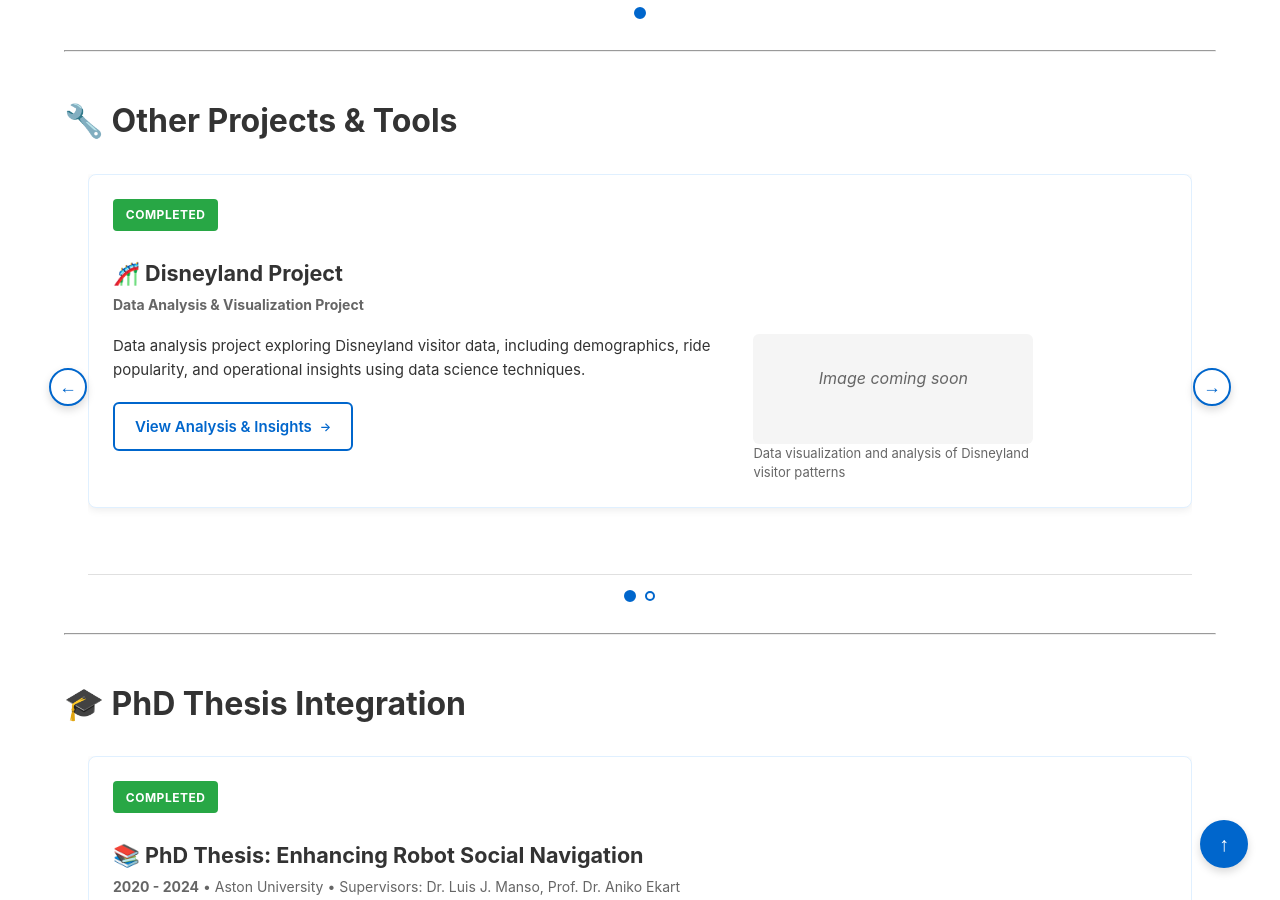
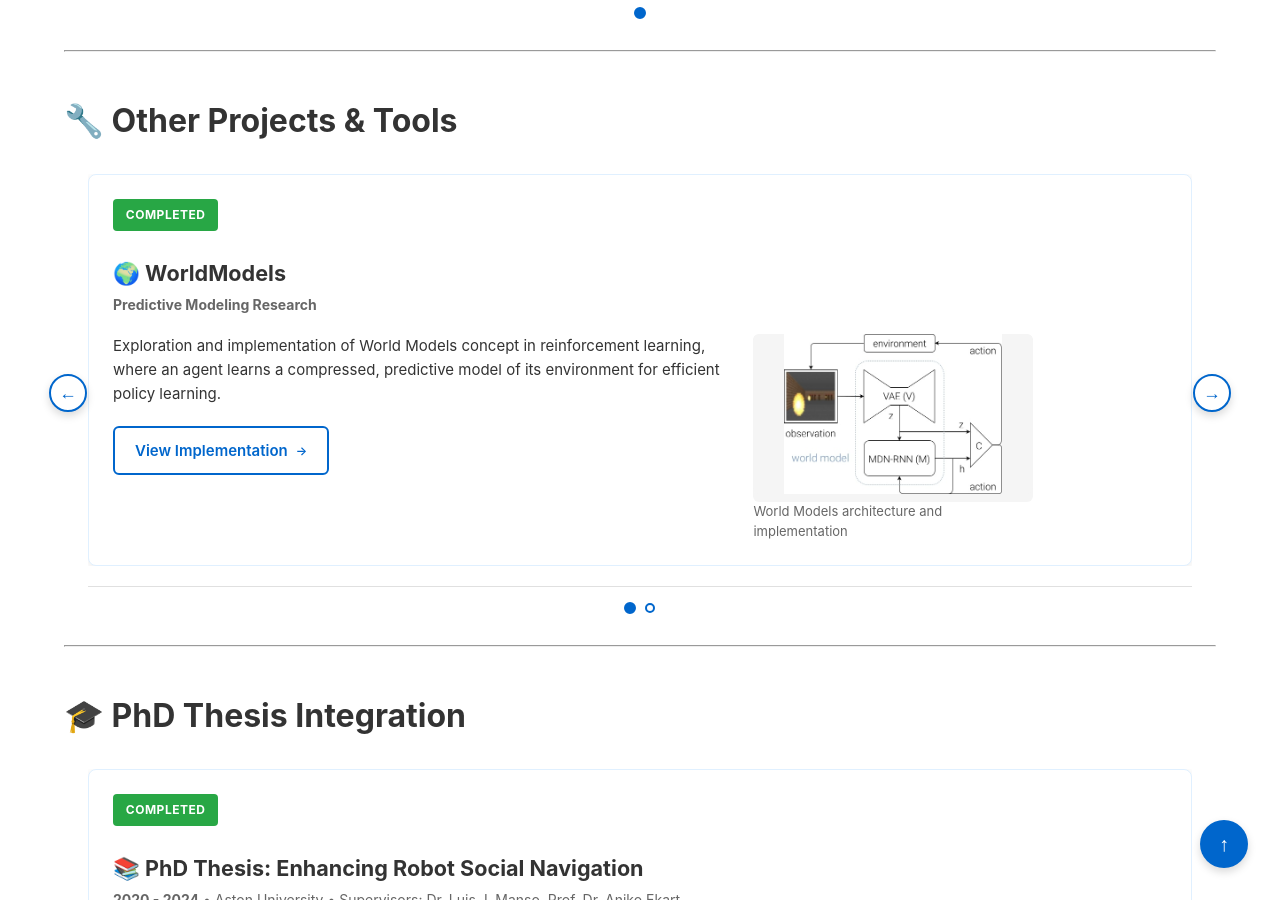
Before and after one commit to goodluckoguzie/goodluckoguzie.github.io, a Jekyll site: the page built from portfolio.md, in a window 1280 px wide and 900 px high, scrolled down 2710 px. Built offline with Jekyll 4.4.1, drawn with Linux system fonts in a browser that asks for light colours.

Commit message:
Remove Disneyland Project from portfolio carousel

```diff
--- a/_layouts/default.html
+++ b/_layouts/default.html
@@ -390,7 +390,7 @@
                 {
                     carouselId: 'other-projects-carousel',
                     wrapperSelector: '.environments-carousel-wrapper',
-                    totalSlides: 2,
+                    totalSlides: 1,
                     autoPlayDelay: 7000,
                     ariaLabel: 'Other projects carousel'
                 },
--- a/portfolio.md
+++ b/portfolio.md
@@ -435,35 +435,6 @@
             <div class="card-badges">
               <div class="project-status-badge completed">COMPLETED</div>
             </div>
-            <h3>🎢 Disneyland Project</h3>
-            <p class="project-meta"><strong>Data Analysis & Visualization Project</strong></p>
-          </div>
-
-          <div class="card-content">
-            <div class="card-text">
-              <p class="project-description">Data analysis project exploring Disneyland visitor data, including demographics, ride popularity, and operational insights using data science techniques.</p>
-              <a href="{{ '/projects/disneyland' | relative_url }}" class="see-more-btn" aria-label="Explore Disneyland data analysis project insights and visualizations">
-                <span class="btn-text">View Analysis & Insights</span>
-                <span class="btn-icon">→</span>
-              </a>
-            </div>
-
-            <div class="card-video">
-              <div class="image-placeholder">
-                <p style="text-align: center; padding: 2rem; color: var(--text-light); font-style: italic;">Image coming soon</p>
-              </div>
-              <p class="video-caption">Data visualization and analysis of Disneyland visitor patterns</p>
-            </div>
-          </div>
-        </div>
-      </div>
-
-      <div class="carousel-slide" data-slide="1">
-        <div class="carousel-card">
-          <div class="card-header">
-            <div class="card-badges">
-              <div class="project-status-badge completed">COMPLETED</div>
-            </div>
             <h3>🌍 WorldModels</h3>
             <p class="project-meta"><strong>Predictive Modeling Research</strong></p>
           </div>
```
